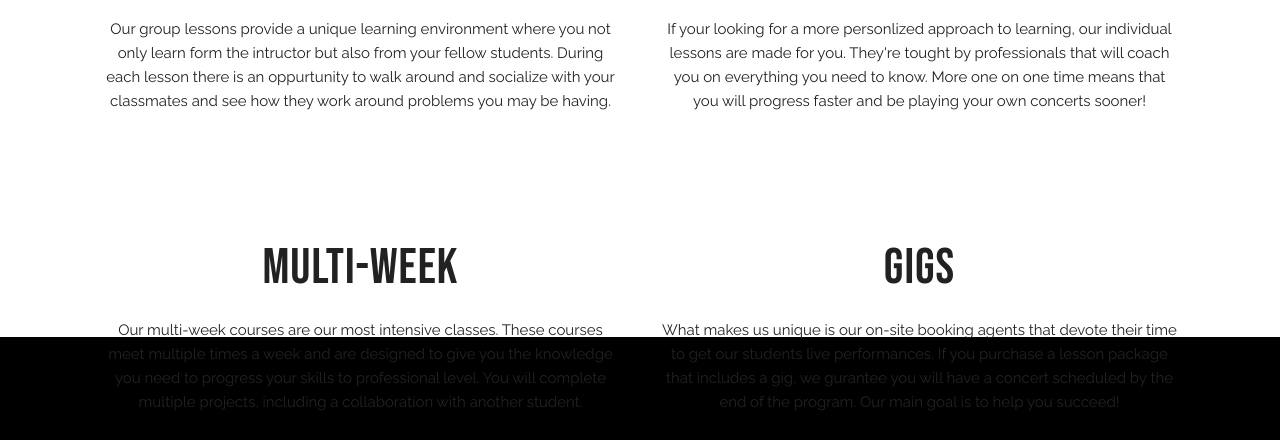
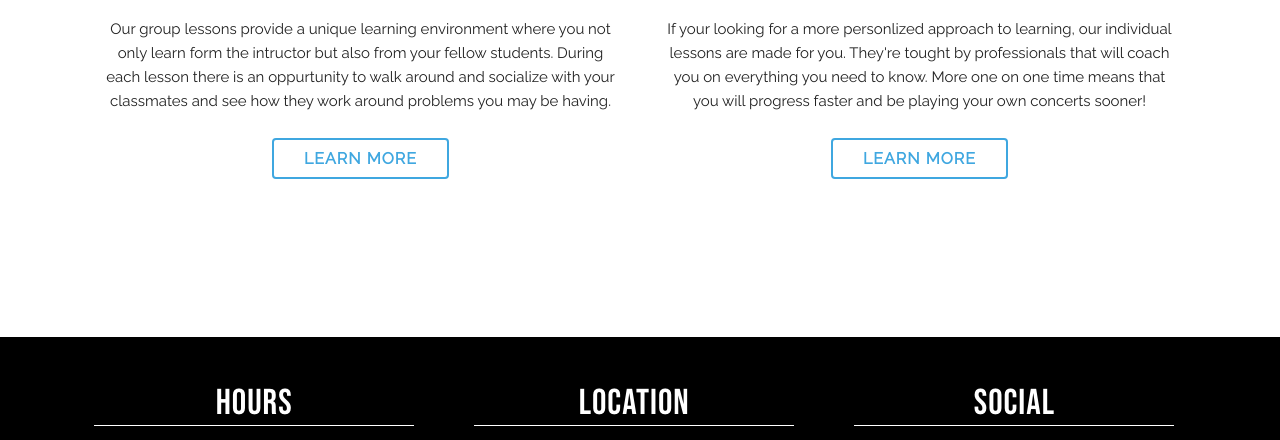
Before and after one commit to grantrak/digital-lab, a plain HTML site: page lessons.html in a window 1280 px wide. Shown: the part 963-1403 px from the top of the page. Drawn offline with nearby package versions, Linux system fonts and the light colour scheme.

Commit message:
Style adjustments to the lessons page

```diff
--- a/css/styles.css
+++ b/css/styles.css
@@ -326,8 +326,16 @@ a {
 }
 
 .lessons h1 {
-  padding-top: 100px;
+  padding-top: 50px;
   color: white;
+  font-size: 86px;
+}
+
+@media only screen and (max-width: 1025px) {
+  .lessons h1 {
+    text-align: center;
+    font-size: 72px;
+  }
 }
 
 .whitediagonal {
--- a/lessons.html
+++ b/lessons.html
@@ -73,20 +73,12 @@
             <div class="one-half column">
               <h1>Group</h1>
               <p>Our group lessons provide a unique learning environment where you not only learn form the intructor but also from your fellow students. During each lesson there is an oppurtunity to walk around and socialize with your classmates and see how they work around problems you may be having.</p>
+              <a class="button button-primary" href="lessons.html">Learn More</a>
             </div>
             <div class="one-half column">
               <h1>Solo</h1>
               <p>If your looking for a more personlized approach to learning, our individual lessons are made for you. They're tought by professionals that will coach you on everything you need to know. More one on one time means that you will progress faster and be playing your own concerts sooner!</p>
-            </div>
-          </div>
-          <div class="row" id="learnmore">
-            <div class="one-half column">
-              <h1>Multi-Week</h1>
-              <p>Our multi-week courses are our most intensive classes. These courses meet multiple times a week and are designed to give you the knowledge you need to progress your skills to professional level. You will complete multiple projects, including a collaboration with another student. </p>
-            </div>
-            <div class="one-half column">
-              <h1>Gigs</h1>
-              <p>What makes us unique is our on-site booking agents that devote their time to get our students live performances. If you purchase a lesson package that includes a gig, we gurantee you will have a concert scheduled by the end of the program. Our main goal is to help you succeed!</p>
+              <a class="button button-primary" href="lessons.html">Learn More</a>
             </div>
           </div>
         </div>
```
